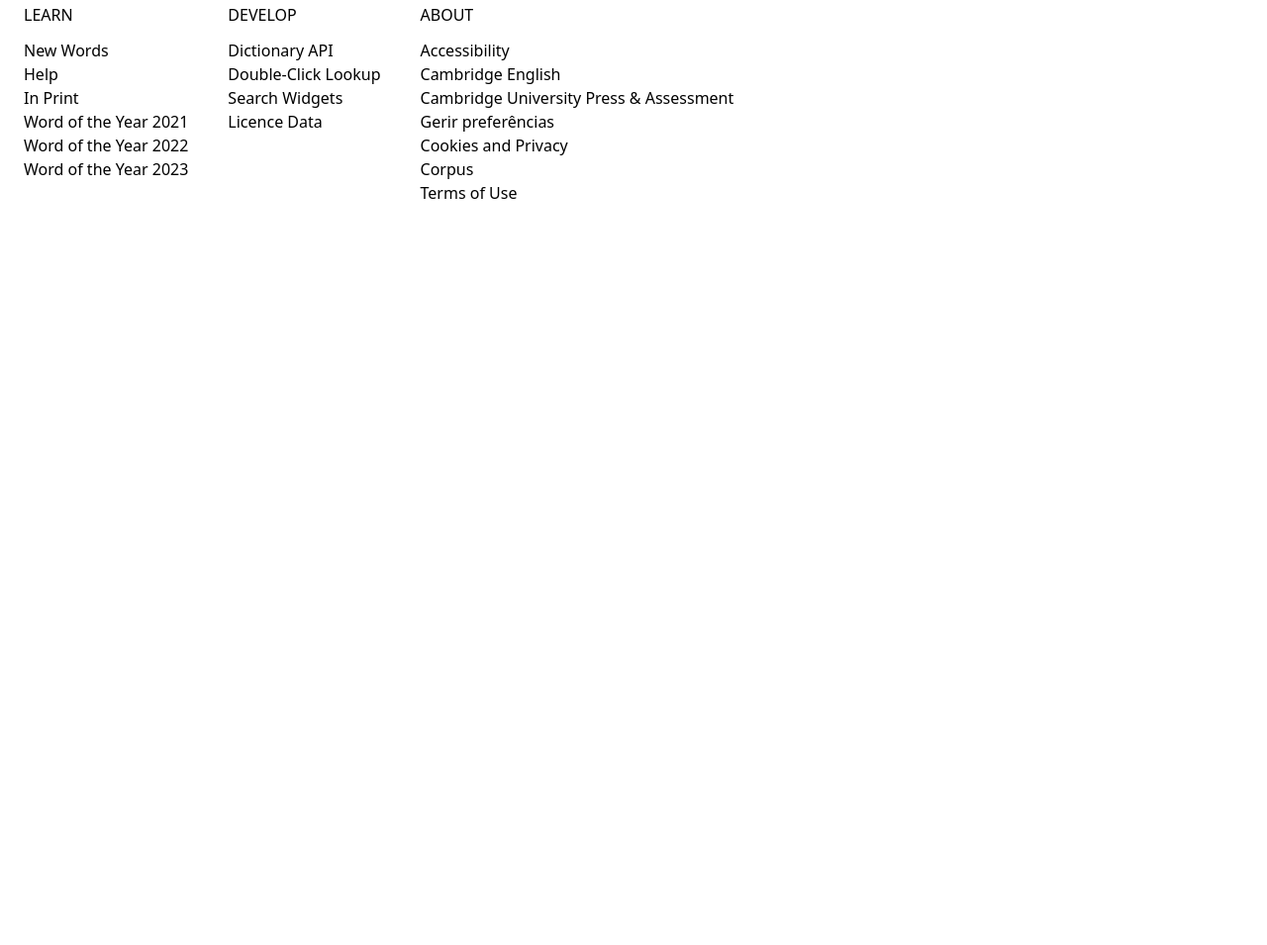
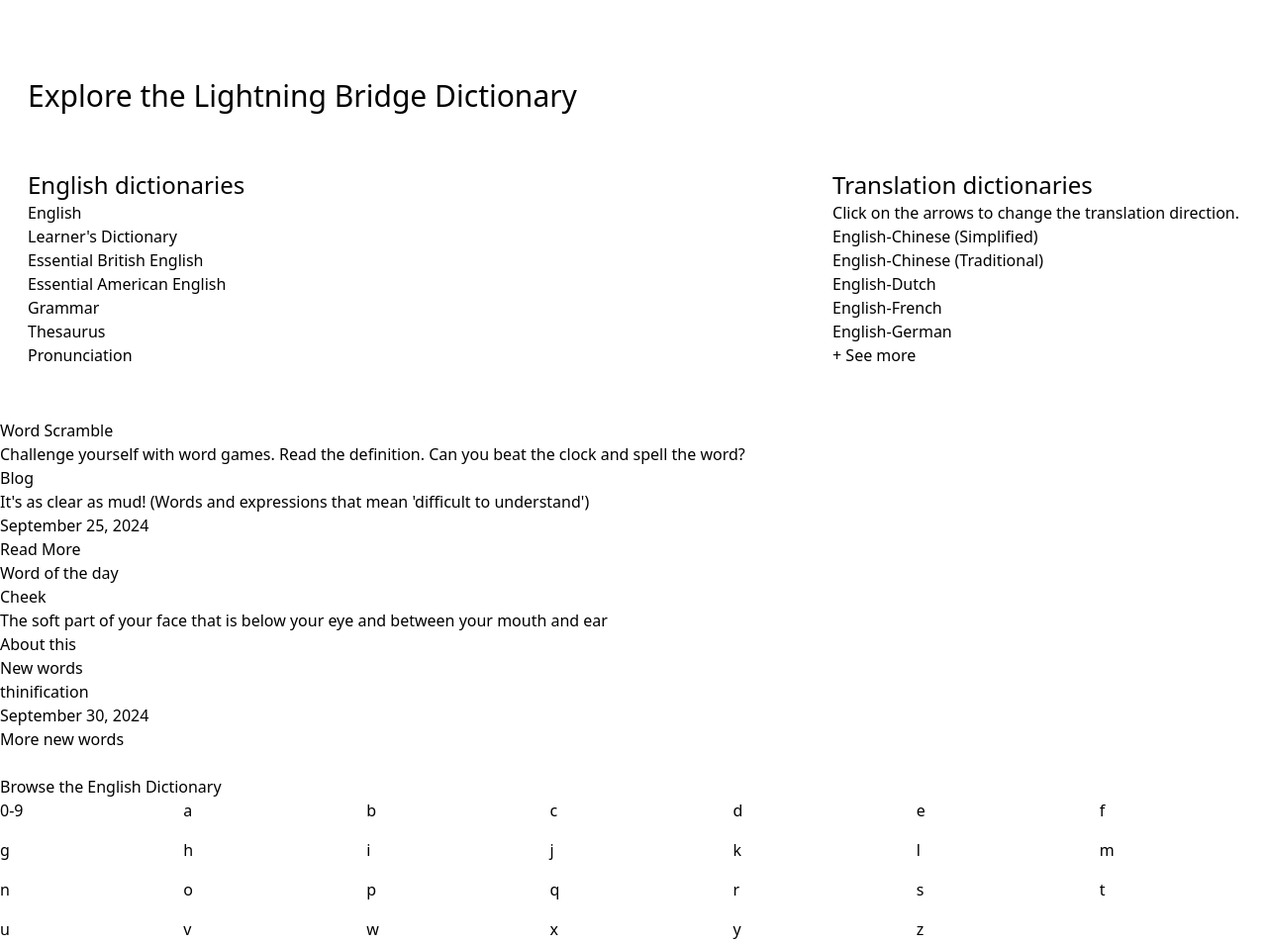
Before and after one commit to anmv921/rumos-projeto-dicionario, a website: page index.html in a window 1280 px wide. Shown: the part 369-1324 px from the top of the page at 99% size. Before the commit the page ends 800 px from the top, so only its background shows below. Drawn offline with Linux system fonts and the light colour scheme.

Commit message:
index.html

```diff
--- a/index.html
+++ b/index.html
@@ -72,7 +72,7 @@
         <!-- SEARCH -->
         <!-- ****** -->
         <section class="flex flex-row justify-between p-7
-        bg-gradient-to-r from-cyan-500 to-blue-500" >
+        bg-gradient-to-r from-cyan-500 to-blue-500 mb-24" >
 
             <div class="flex flex-row">
                 <div>
@@ -109,47 +109,203 @@
                             <button type="button"
                             class="bg-white rounded-r-2xl pr-4 flex flex-row
                              flex-nowrap items-center">
-
-                                    English <i class="pl-4 fa-solid fa-ellipsis-vertical"></i>
-
+                                English <i class="pl-4 fa-solid fa-ellipsis-vertical"></i>
                             </button>
-
                             <button
                             class="bg-yellow-300 flex items-center justify-center
                             rounded-3xl font-extrabold w-1.5 h-1.5 p-5 text-center ml-2"
                                 type="submit">
                                 <i class=" fa-solid fa-magnifying-glass"></i>
                             </button>
-
                         </div>
-
-
-
                       <div class="text-white font-semibold">
-
                         <button class="bg-blue-700 pl-3 pr-3 pt-1 pb-1 rounded-3xl"
                         type="button">
                             English
                         </button>
-
                           <button class="bg-blue-700 pl-3 pr-3 pt-1 pb-1 rounded-3xl"
                           type="button">
                             English-Spanish
                         </button>
-
                           <button class="bg-blue-700 pl-3 pr-3 pt-1 pb-1 rounded-3xl"
                           type="button">
                             Spanish-English
                         </button>
                       </div>
+                    </form>
+                </search>
+            </div>
+        </section>
 
-                    </form>
+        <!-- *********** -->
+        <!-- * EXPLORE * -->
+        <!-- *********** -->
+        <h1 class="text-3xl p-7" >
+            Explore the Lightning Bridge Dictionary
+        </h1>
+         <section class="flex flex-row justify-between p-7">
+            <section>
+                <h2 class="text-2xl font-normal">
+                    English dictionaries
+                </h2>
+                <ul class="text-l font-medium">
+                    <li>
+                        English
+                    </li>
+                    <li>
+                        Learner's Dictionary
+                    </li>
+                    <li>
+                        Essential British English
+                    </li>
+                    <li>
+                        Essential American English
+                    </li>
+                </ul>
+                <div>
+                    Grammar
+                </div>
+                <div>
+                    Thesaurus
+                </div>
+                <div>
+                    Pronunciation
+                </div>
+            </section>
+            <section>
+                <h2 class="text-2xl font-normal" >
+                    Translation dictionaries
+                </h2>
+                <h3>
+                    Click on the arrows to change the translation direction.
+                </h3>
+                <ul class="text-l font-medium">
+                    <li>English-Chinese (Simplified)</li>
+                    <li>English-Chinese (Traditional)</li>
+                    <li>English-Dutch</li>
+                    <li>English-French</li>
+                    <li>English-German</li>
+                    <li></li>
+                </ul>
+                <div>+ See more</div>
+            </section>
+        </section>
+
+            <br>
+
+            <section>
+                <section>
+                    <h2>
+                        Word Scramble
+                    </h2>
+
+                    <p>
+                        Challenge yourself with word games.
+                        Read the definition.
+                        Can you beat the clock and spell the word?
+                    </p>
+                </section>
+
+                <section>
+                    <h2>
+                        Blog
+                    </h2>
+
+                    <p>
+                        It's as clear as mud! (Words and expressions that mean
+                        'difficult to understand')
+                    </p>
+
+                    <p>
+                        September 25, 2024
+                    </p>
+
+                    <button type="button">
+                        Read More
+                    </button>
+                </section>
+
+                <section>
+                    <h2>
+                        Word of the day
+                    </h2>
+
+                    <h3>
+                        Cheek
+                    </h3>
+
+                    <p>
+                        The soft part of your face that is below your eye
+                        and between your mouth and ear
+                    </p>
+
+                    <button type="button" >
+                        About this
+                    </button>
+                </section>
+
+                <section>
+                    <h2>
+                        New words
+                    </h2>
+
+                    <h3>
+                        thinification
+                    </h3>
+
+                    <div>
+                        September 30, 2024
+                    </div>
+
+                    <button>
+                        More new words
+                    </button>
+                </section>
+
+            </section>
+
+            <br>
+
+            <section>
+                <h2>
+                    Browse the English Dictionary
+                </h2>
+
+                <div class="grid grid-cols-7 gap-4">
+                    <div>0-9</div>
+                    <div>a</div>
+                    <div>b</div>
+                    <div>c</div>
+                    <div>d</div>
+                    <div>e</div>
+                    <div>f</div>
+                    <div>g</div>
+                    <div>h</div>
+                    <div>i</div>
+                    <div>j</div>
+                    <div>k</div>
+                    <div>l</div>
+                    <div>m</div>
+                    <div>n</div>
+                    <div>o</div>
+                    <div>p</div>
+                    <div>q</div>
+                    <div>r</div>
+                    <div>s</div>
+                    <div>t</div>
+                    <div>u</div>
+                    <div>v</div>
+                    <div>w</div>
+                    <div>x</div>
+                    <div>y</div>
+                    <div>z</div>
+                </div>
+
+            </section>
 
 
-                </search>
-            </div>
 
-        </section>
+
     </main>
 
     <footer>
```
Also changed, not shown: css/style.css.
